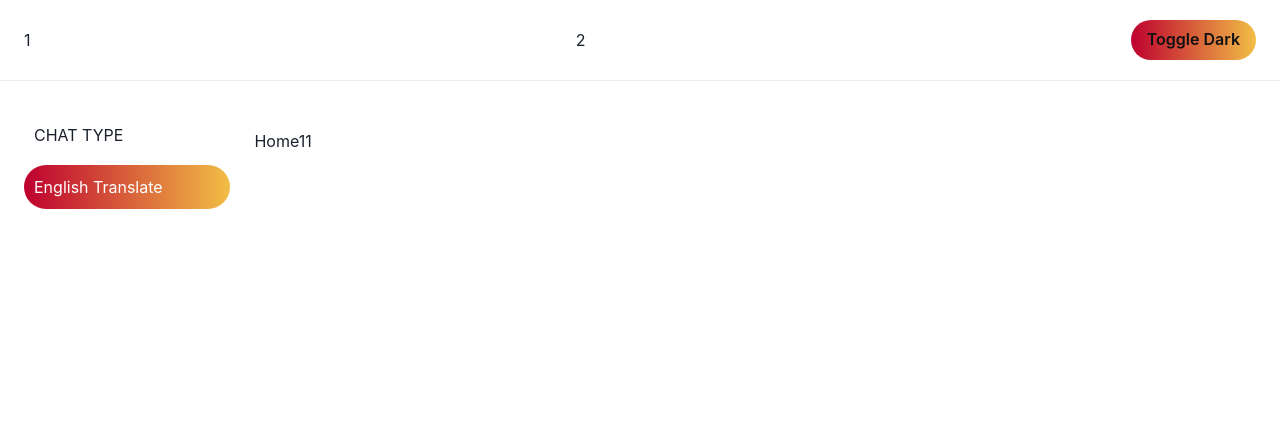
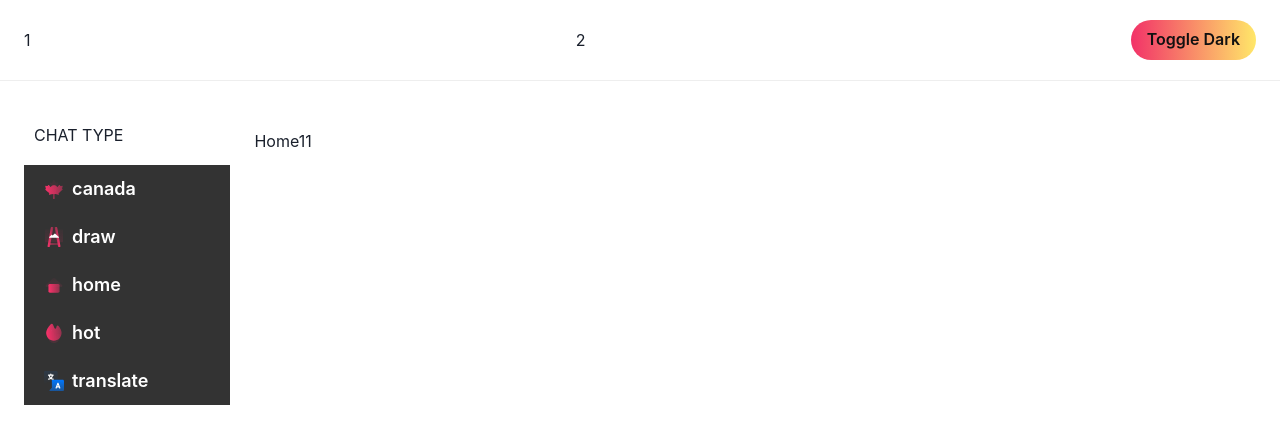
Before and after one commit to super-simple-solution/iChat, a React (Vite) app: page / in a window 1280 px wide. Shown: the top 444 px of the page. Built offline with nearby package versions, Linux system fonts and the light colour scheme.

Commit message:
update ui

```diff
--- a/src/layout/component/Nav.tsx
+++ b/src/layout/component/Nav.tsx
@@ -1,14 +1,43 @@
-import { Image } from '@nextui-org/react'
+import { Image } from '@chakra-ui/react'
 import './nav.scss'
+
+const list = [
+  {
+    icon: 'canada',
+    lable: 'canada',
+  },
+  {
+    icon: 'draw',
+    lable: 'draw',
+  },
+  {
+    icon: 'home',
+    lable: 'home',
+  },
+  {
+    icon: 'hot',
+    lable: 'hot',
+  },
+  {
+    icon: 'translate',
+    lable: 'translate',
+  },
+]
+
 function Nav() {
   return (
     <>
       <div className="nav">
         <div className="chat-type">CHAT TYPE</div>
         <div className="type-list">
-          <div className="type-item">
-            <div className="item-text">English Translate</div>
-          </div>
+          {list.map((item, index) => (
+            <div className="type-item" key={index}>
+              <div className="flex-x-center items-center">
+                <Image boxSize="20px" className="mr-2" src={`/src/assets/svg/${item.icon}.svg`} alt={item.lable} />
+                <span>{item.lable}</span>
+              </div>
+            </div>
+          ))}
         </div>
       </div>
     </>
--- a/src/layout/component/nav.scss
+++ b/src/layout/component/nav.scss
@@ -5,9 +5,12 @@
     line-height: 60px;
     padding: 0 0 0 10px;
   }
+  .type-list {
+    @apply bg-black bg-opacity-80;
+  }
   .type-item {
-    @apply flex justify-between items-center bg-gradient-to-r from-red to-yellow  rounded-3xl  cursor-pointer text-white;
-    padding:  10px;
+    @apply flex justify-between items-center text-lg font-semibold rounded-3xl  cursor-pointer text-white  hover:bg-black hover:bg-opacity-100;
+    padding:  10px 20px;
   }
   .item-text {
     @apply truncate;
--- a/tailwind.config.cjs
+++ b/tailwind.config.cjs
@@ -4,12 +4,17 @@ module.exports = {
   theme: {
     extend: {
       colors: {
-        red: { DEFAULT: '#be002f' },
-        yellow: { DEFAULT: '#f2be45' },
+        red: { DEFAULT: 'var(--color-red)' },
+        yellow: { DEFAULT: 'var(--color-yellow)' },
+        blue: { DEFAULT: 'var(--color-blue)' },
+        green: { DEFAULT: 'var(--color-green)' },
+        orange: { DEFAULT: 'var(--color-orange)' },
+        grey: { DEFAULT: 'var(--color-grey)' },
         purple: { DEFAULT: 'var(--color-purple)' },
         primary: {
           400: 'var(--color-primary-400)',
           500: 'var(--color-primary-500)',
+          DEFAULT: 'var(--color-primary-500)',
           600: 'var(--color-primary-600)',
           700: 'var(--color-primary-700)',
         },
```
Also changed, not shown: 1 other file (tests, documents, lock files or other folders).
